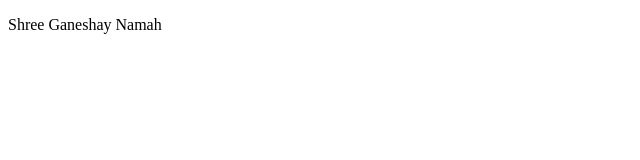
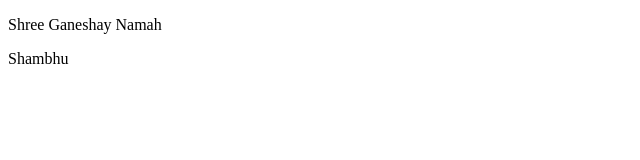
Before and after one commit to suraj28699/medPlusOnGithub, an Angular app: page / in a window 1280 px wide. Shown: the top 160 px of the page, without its empty margins (0-640 px from the left). Built offline with nearby package versions, Linux system fonts and the light colour scheme.

Commit message:
new line added

```diff
--- a/src/app/app.component.html
+++ b/src/app/app.component.html
@@ -1 +1,2 @@
 <p>Shree Ganeshay Namah</p>
+<p>Shambhu</p>
```
